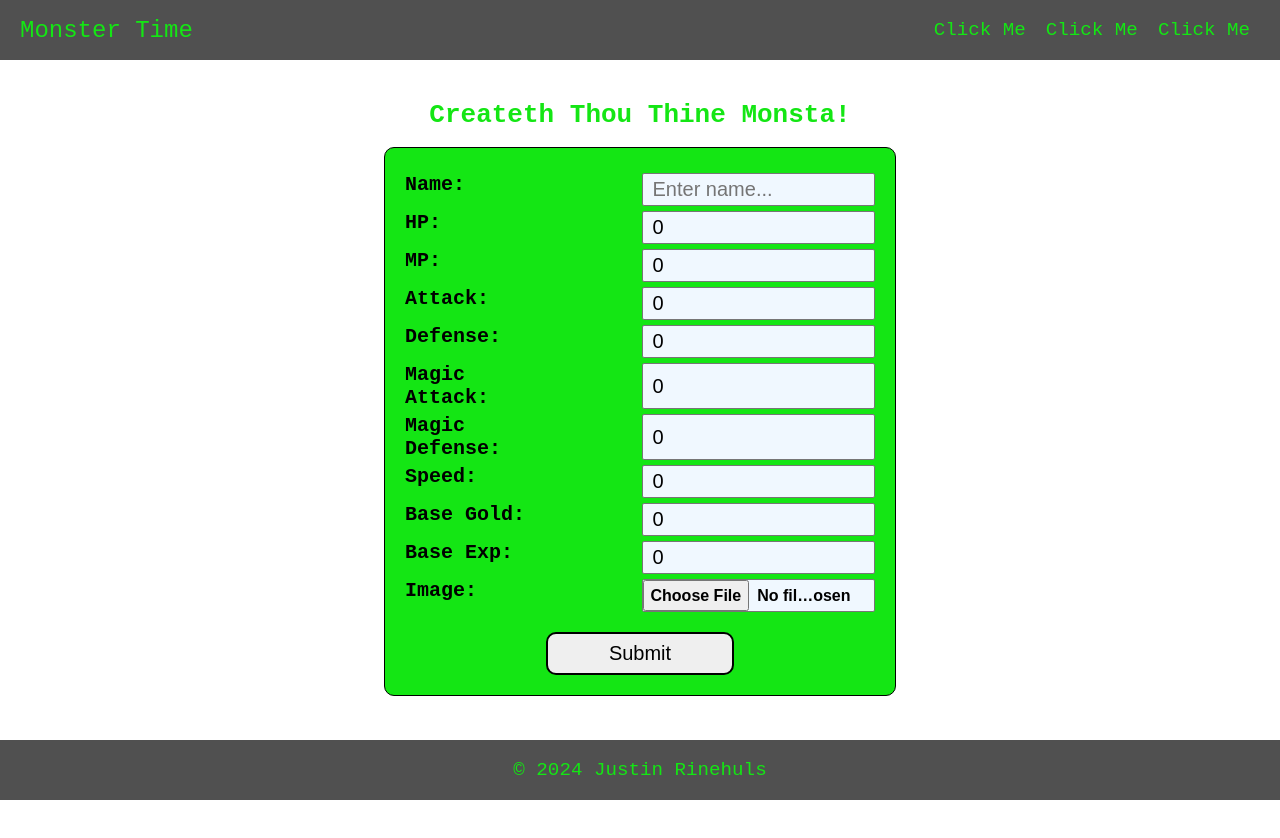
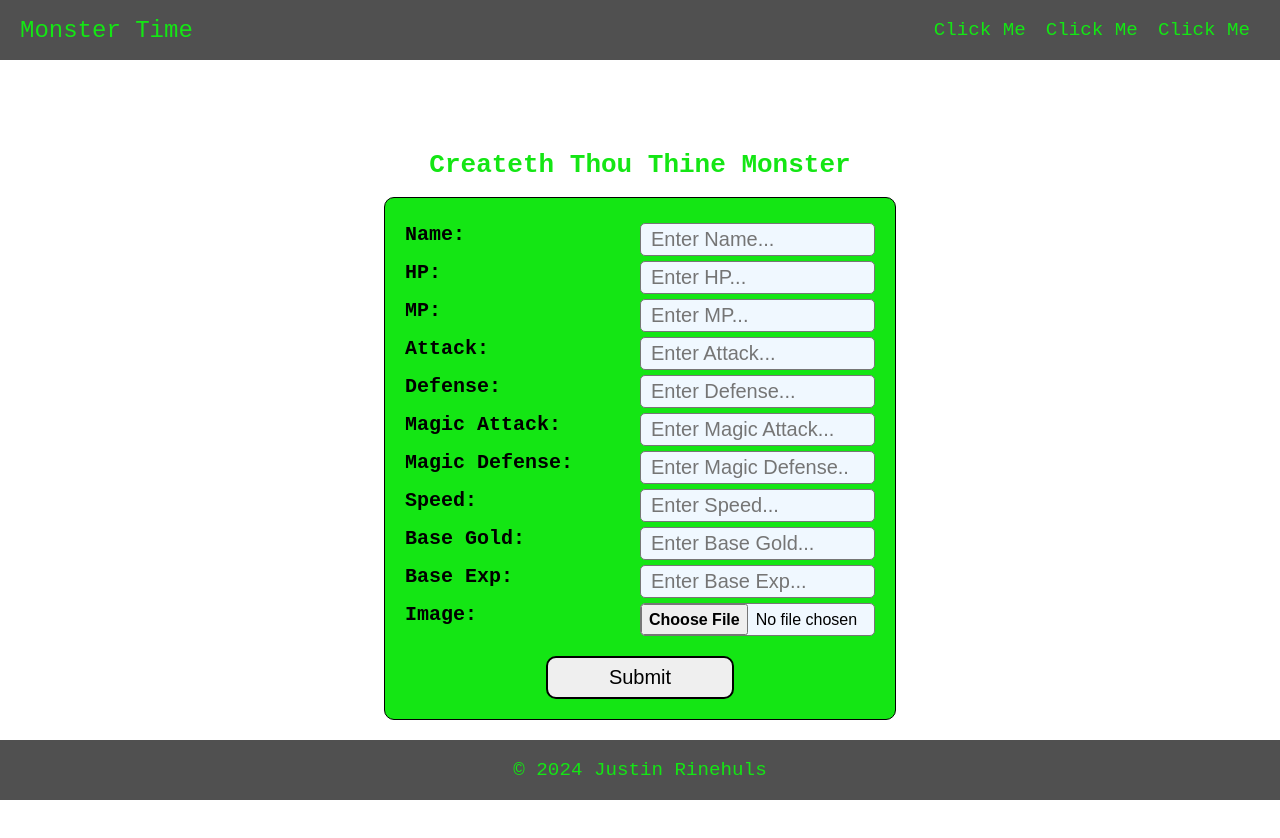
Before and after one commit to jrinehuls/tcg-creator, a React (Vite) app: page / in a window 1280 px wide. Shown: the top 838 px of the page. Before the commit the page ends 800 px from the top, so only its background shows below. Built offline with nearby package versions, Linux system fonts and the light colour scheme.

Commit message:
Handle error reponse

```diff
--- /dev/null
+++ b/src/components/form_field_error/FormFieldError.css
@@ -0,0 +1,8 @@
+li {
+    list-style-type: none;
+    color: red;
+    font-size: 1.25rem;
+    padding: 2px;
+    font-weight: 600;
+    text-align: center;
+}
--- /dev/null
+++ b/src/components/form_field_error/FormFieldError.jsx
@@ -0,0 +1,14 @@
+import "./FormFieldError.css"
+
+function FormFieldError({messages}) {
+
+    return(
+        messages &&
+        messages.map((message, index) => {
+            return <li key={index}>{message}</li>
+        })
+    );
+
+}
+
+export default FormFieldError;
--- /dev/null
+++ b/src/components/monster/FormText.css
@@ -0,0 +1,8 @@
+
+.input-text {
+    padding: 4px 10px;
+    font-size: 20px;
+    border: 1px solid rgb(118, 118, 118);
+    border-radius: 5px;
+    background-color: aliceblue;
+}
--- a/src/components/monster/FormText.jsx
+++ b/src/components/monster/FormText.jsx
@@ -1,11 +1,16 @@
+import "./FormText.css"
+import FormFieldError from "../form_field_error/FormFieldError"
 
-function FormText({labelText, handleChange, value, type, name, holder}) {
+function FormText({labelText, handleChange, value, type, name, holder, messages}) {
 
 
     return(
-        <div className="input-area">
+        <div className="input-container">
             <label className="input-label">{labelText}</label>
-            <input className="input-text" onChange={handleChange} type={type} name={name} value={value} placeholder={holder}></input>
+            <div className="input-area">
+                <input className="input-text" onChange={handleChange} type={type} name={name} value={value} placeholder={holder}></input>
+                <FormFieldError messages={messages} />
+            </div>
         </div>
     );
 }
--- a/src/components/monster/MonsterForm.css
+++ b/src/components/monster/MonsterForm.css
@@ -1,6 +1,6 @@
 
 .container {
-    margin: 100px auto auto;
+    margin: 150px auto 200px auto;
     width: 40%;
     min-width: 500px;
 }
@@ -18,7 +18,7 @@ h1 {
     background-color: rgb(20, 230, 20);
 }
 
-.input-area {
+.input-container {
     display: flex;
     justify-content: space-between;
     margin: 5px 0px;
@@ -26,27 +26,21 @@ h1 {
 
 .input-label {
     text-align: left;
-    width: 30%;
+    width: 40%;
     font-size: 20px;
     font-weight: 800;
 }
 
-.input-text {
-    width: 45%;
-    padding: 4px 10px;
-    font-size: 20px;
-    border: 1px solid rgb(118, 118, 118);
-    border-radius: 2px;
-    background-color: aliceblue;
+.input-area {
+    display: flex;
+    flex-direction: column;
+    width: 50%;
 }
 
 .input-image {
-    width: 45%;
-    padding: 0px 20px 0px 0px;
+    border: 1px solid rgb(118, 118, 118);
     font-size: 16px;
-    border: 1px solid rgb(118, 118, 118);
-    border-radius: 2px;
-    font-weight: 700;
+    border-radius: 5px;
     background-color: aliceblue;
 }
 
--- a/src/components/monster/MonsterForm.jsx
+++ b/src/components/monster/MonsterForm.jsx
@@ -1,6 +1,7 @@
-import { useState } from "react";
+import { useState, useRef } from "react";
 import { addMonster } from "../../services/monsterService";
 import FormText from "./FormText";
+import FormFieldError from "../form_field_error/FormFieldError"
 import "./MonsterForm.css"
 import getErrorResponse from "../../utils/errorUtils";
 
@@ -8,19 +9,21 @@ function MonsterForm() {
 
     const defaultMonster = {
         name: "",
-        hp: 0,
-        mp: 0,
-        attack: 0,
-        defense: 0,
-        magicAttack: 0,
-        magicDefense: 0,
-        speed: 0,
-        baseGold: 0,
-        baseExp: 0
+        hp: "",
+        mp: "",
+        attack: "",
+        defense: "",
+        magicAttack: "",
+        magicDefense: "",
+        speed: "",
+        baseGold: "",
+        baseExp: ""
     };
 
     const [monster, setMonster] = useState(defaultMonster);
     const [image, setImage] = useState(null);
+    const [errors, setErrors] = useState(null);
+    const ref = useRef();
 
     function handleChange(event) {
         const {name, value} = event.target;
@@ -52,15 +55,21 @@ function MonsterForm() {
         return formData;
     }
 
+    function clearForm() {
+        setMonster(defaultMonster);
+        ref.current.value = null;
+        setErrors(null);
+    }
+
     async function handleClick() {
         const formData = createFormData();
 
         try {
             const response = await addMonster(formData);
-            console.log(response.data)
-            setMonster(defaultMonster);
+            console.log(response.data);
+            clearForm();
         } catch (error) {
-            console.log(getErrorResponse(error))
+            setErrors(getErrorResponse(error));
         }
     }
 
@@ -72,32 +81,35 @@ function MonsterForm() {
 
     return(
         <div className="container">
-            <h1>Createth Thou Thine Monsta!</h1>
+            <h1>Createth Thou Thine Monster</h1>
             <div className="form-container">
                 <form>
                     <FormText labelText="Name:" handleChange={handleChange} value={monster.name}
-                        type="text" name="name" holder="Enter name..."/>
+                        type="text" name="name" holder="Enter Name..." messages={errors?.name} />
                     <FormText labelText="HP:" handleChange={handleChange} value={monster.hp}
-                        type="number" name="hp" holder="Enter HP..."/>
+                        type="number" name="hp" holder="Enter HP..." messages={errors?.hp} />
                     <FormText labelText="MP:" handleChange={handleChange} value={monster.mp}
-                        type="number" name="mp" holder="Enter MP..."/>
+                        type="number" name="mp" holder="Enter MP..." messages={errors?.mp} />
                     <FormText labelText="Attack:" handleChange={handleChange} value={monster.attack}
-                        type="number" name="attack" holder="Enter Attack..."/>
+                        type="number" name="attack" holder="Enter Attack..." messages={errors?.attack} />
                     <FormText labelText="Defense:" handleChange={handleChange} value={monster.defense}
-                        type="number" name="defense" holder="Enter Defense..."/>
+                        type="number" name="defense" holder="Enter Defense..." messages={errors?.defense} />
                     <FormText labelText="Magic Attack:" handleChange={handleChange} value={monster.magicAttack}
-                        type="number" name="magicAttack" holder="Enter Magic Attack..."/>
+                        type="number" name="magicAttack" holder="Enter Magic Attack..." messages={errors?.magicAttack} />
                     <FormText labelText="Magic Defense:" handleChange={handleChange} value={monster.magicDefense}
-                        type="number" name="magicDefense" holder="Enter Magic Defense..."/>
+                        type="number" name="magicDefense" holder="Enter Magic Defense..." messages={errors?.magicDefense} />
                     <FormText labelText="Speed:" handleChange={handleChange} value={monster.speed}
-                        type="number" name="speed" holder="Enter Speed..."/>
+                        type="number" name="speed" holder="Enter Speed..." messages={errors?.speed} />
                     <FormText labelText="Base Gold:" handleChange={handleChange} value={monster.baseGold}
-                        type="number" name="baseGold" holder="Enter Base Gold..."/>
+                        type="number" name="baseGold" holder="Enter Base Gold..." messages={errors?.baseGold} />
                     <FormText labelText="Base Exp:" handleChange={handleChange} value={monster.baseExp}
-                        type="number" name="baseExp" holder="Enter Base Exp..."/>
-                    <div className="input-area">
+                        type="number" name="baseExp" holder="Enter Base Exp..." messages={errors?.baseExp} />
+                    <div className="input-container">
                         <label className="input-label">Image:</label>
-                        <input className="input-image" onChange={handleImage} type="file" name="image" ></input>
+                        <div className="input-area">
+                            <input className="input-image" onChange={handleImage} type="file" name="image" ref={ref} ></input>
+                            <FormFieldError messages={errors?.image} />
+                        </div>
                     </div>
                     <div className="button-container">
                         <button className="submit-button" onClick={handleClick} type="button" >Submit</button >
```
